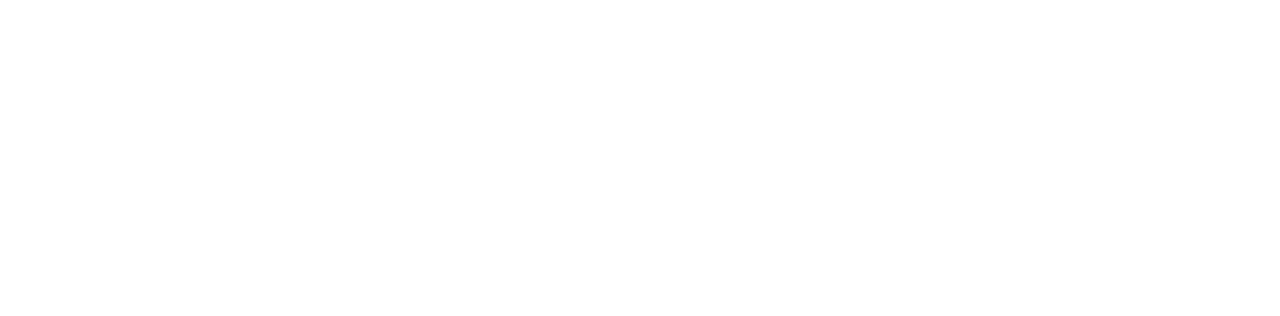
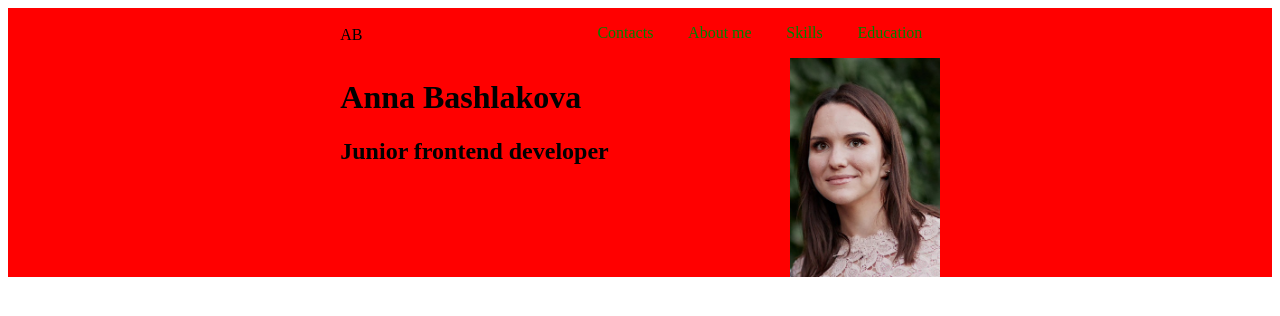
Before and after one commit to AnnBashlakova/rsschool-cv, a plain HTML site: page index.html in a window 1280 px wide. Drawn offline with Linux system fonts and the light colour scheme.

Commit message:
feat: add header

```diff
--- a/index.html
+++ b/index.html
@@ -4,9 +4,30 @@
     <meta charset="UTF-8">
     <meta http-equiv="X-UA-Compatible" content="IE=edge">
     <meta name="viewport" content="width=device-width, initial-scale=1.0">
-    <title>Document</title>
+    <link rel="stylesheet" href="./css/style.min.css">
+    <title>CV</title>
 </head>
 <body>
+    <div class="container">
+        <header class="header">
+            <nav class="menu">
+                <div class="logo">AB</div>
+                    <ul class="list">
+                        <li class="item"><a href="#contacts">Contacts</a></li>
+                        <li class="item"><a href="#myself">About me</a></li>
+                        <li class="item"><a href="#skills">Skills</a></li>
+                        <li class="item"><a href="#education">Education</a></li>
+                    </ul>
+            </nav>
+            <div class="myphoto">
+                <div class="name">
+                <h1>Anna Bashlakova</h1>
+                <h2>Junior frontend developer</h2>
+                </div>
+                <img src="./assets/Anna.jpg" alt="AnnBashlakova" class="photo">
+            </div>
+        </header>
+    </div>
 
 </body>
 </html>
--- /dev/null
+++ b/sass/style.sass
@@ -0,0 +1,32 @@
+.container
+    display: flex
+    justify-content: center
+    min-width: 100%
+    background: red
+    a
+        text-decoration: none
+        color: green
+
+    nav
+        display: flex
+        justify-content: space-between
+        .logo
+            padding-top: 3%
+
+    .list
+        min-width: 60%
+        display: flex
+        justify-content: space-around
+        list-style-type: none
+
+
+    .myphoto
+        display: flex
+        justify-content: space-between
+        .photo
+            width: 25%
+            height: 25%
+
+            // width: 150px
+            // height: 150px
+            // border-radius: 50%
```
Also changed, not shown: assets/Anna.jpg (added), css/style.css (added), css/style.min.css (added), style.css (deleted), 1 other file.
